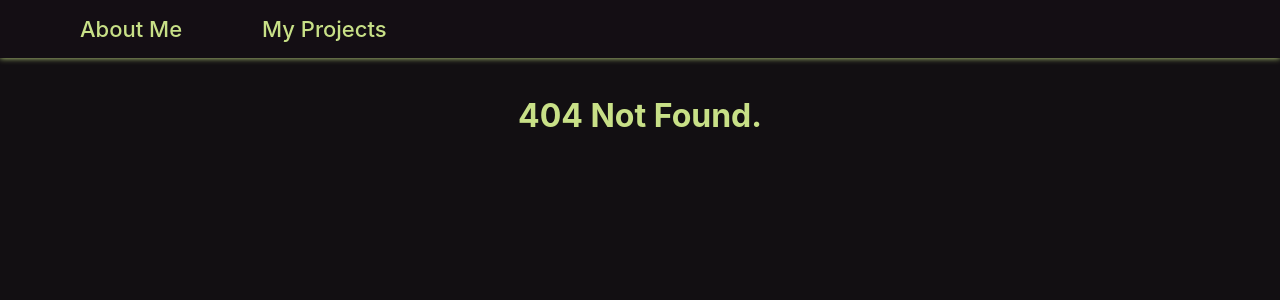
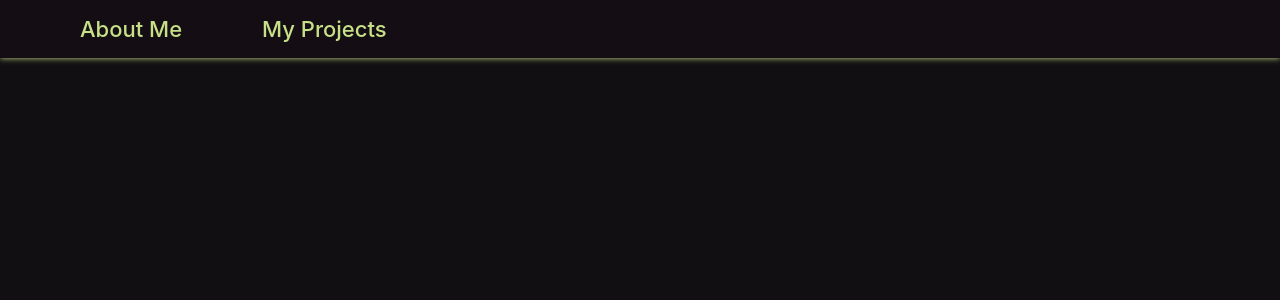
Before and after one commit to ramired2/portfolio, a React (Create React App) app: page /404 in a window 1280 px wide. Before the commit this address had no page. Shown: the top 300 px of the page. Built offline with nearby package versions, Linux system fonts and the light colour scheme.

Commit message:
trying to deploy

```diff
--- a/src/App.js
+++ b/src/App.js
@@ -9,7 +9,7 @@ import Projects from './pages/Projects';
 import ErrorP from './pages/404';
 
 import {
-  BrowserRouter as Router, // store the components and its routes as an object
+  HashRouter as Router, // store the components and its routes as an object
   Route, // a statement that holds the specific path of the app and the component's name, renders it once it matches the URL
   Switch, // renders the default components once the app rendered, switches between Switch as needed
 } from "react-router-dom";
@@ -23,9 +23,9 @@ function App() {
       <Navbar/>
       <Router>
         <Switch>
-          <Route exact path="/aboutme" component={AbtMe} />
-          <Route exact path="/projects" component={Projects} />
-          <Route exact path="/404" component={ErrorP} />
+          <Route exact path="/gh-pages-url/aboutme" component={AbtMe} />
+          <Route exact path="/gh-pages-url/projects" component={Projects} />
+          <Route exact path="/gh-pages-url/404" component={ErrorP} />
           <Route path="*" element={<Redirect to="/404" />}/>
         </Switch>
       </Router>
```
